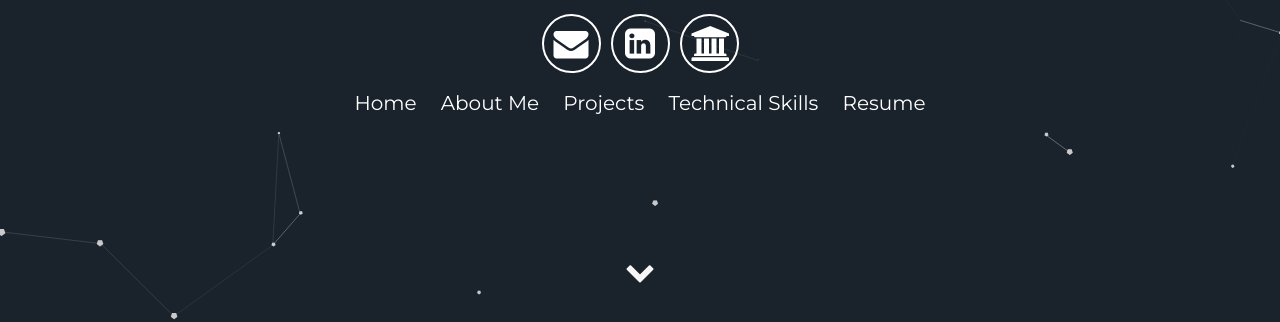
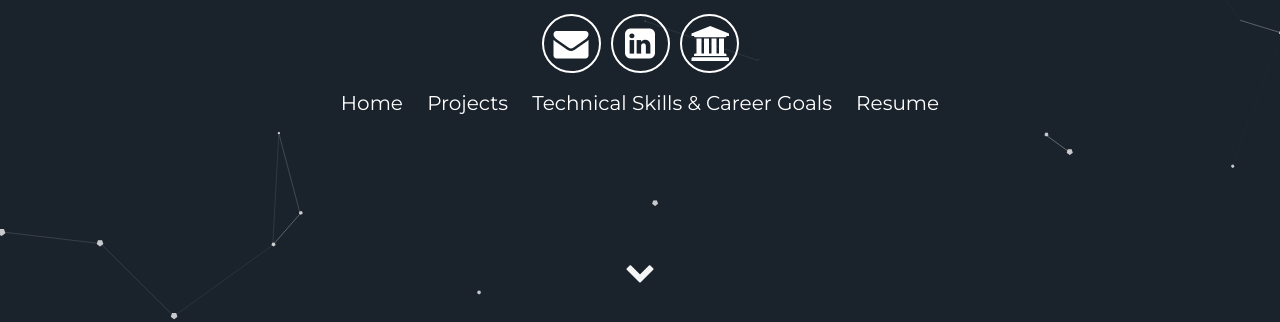
Before and after one commit to laurenpham/resume, a Jekyll site: the page built from index.html, in a window 1280 px wide. Shown: the part 560-882 px from the top of the page. Built offline with Jekyll 4.4.1, drawn with Linux system fonts in a browser that asks for light colours.

Commit message:
Update header.html

```diff
--- a/_includes/header.html
+++ b/_includes/header.html
@@ -11,9 +11,8 @@
       </div>
       <div class="header-links">
         <a class="link" href="https://laurenpham.github.io/home/">Home</a>
-        <a class="link" href="https://laurenpham.github.io/home/">About Me</a>
         <a class="link" href="https://laurenpham.github.io/projects/">Projects</a>
-        <a class="link" href="https://laurenpham.github.io/techskills/">Technical Skills</a>
+        <a class="link" href="https://laurenpham.github.io/techskills/">Technical Skills & Career Goals</a>
         <a class="link" href="https://laurenpham.github.io/resume/">Resume</a>
       </div>
   </div>
```
